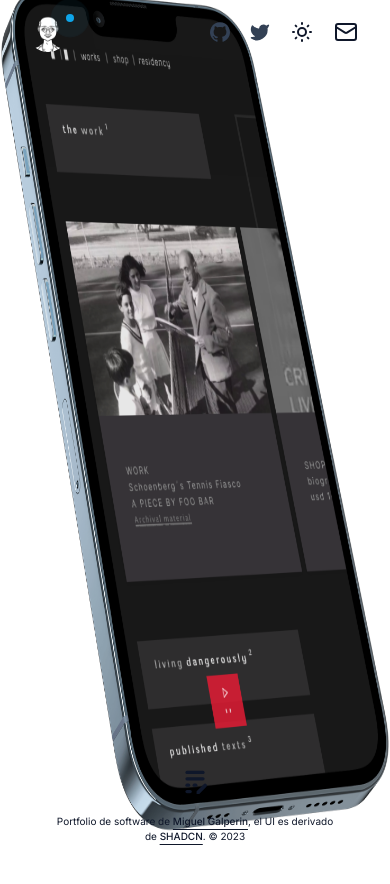
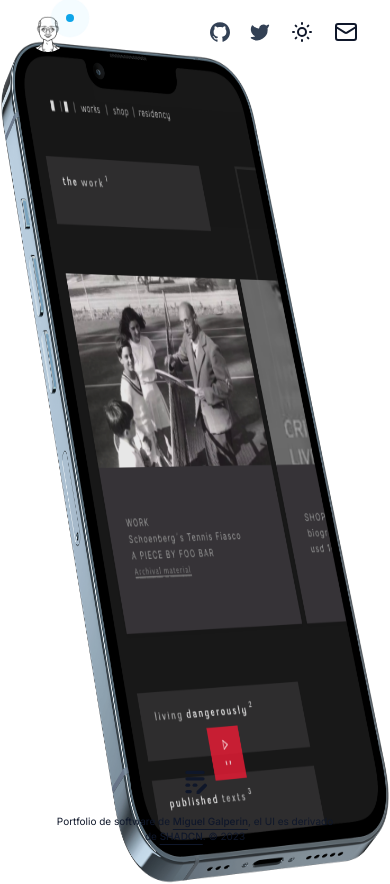
Before and after one commit to MiguelGalp/miPortfolio, a Next.js app: page / in a window 390 px wide. Before the commit the page ends 844 px from the top, so only its background shows below. Built offline with nearby package versions, Linux system fonts and the light colour scheme; what tailwind-dracula, tailwind-gradient-mask-image would draw is missing.

Commit message:
minor mobile cover

```diff
--- a/components/cover_image.tsx
+++ b/components/cover_image.tsx
@@ -19,7 +19,7 @@ export function CoverImage() {
           src={sin_cabeza_mobile}
           alt="Foto de Galperin"
           fill
-          className="-mt-3 rounded-md transition-all duration-500 ease-in-out"
+          className="mt-10 rounded-md transition-all duration-500 ease-in-out"
         />
       </div>
     </>
```
